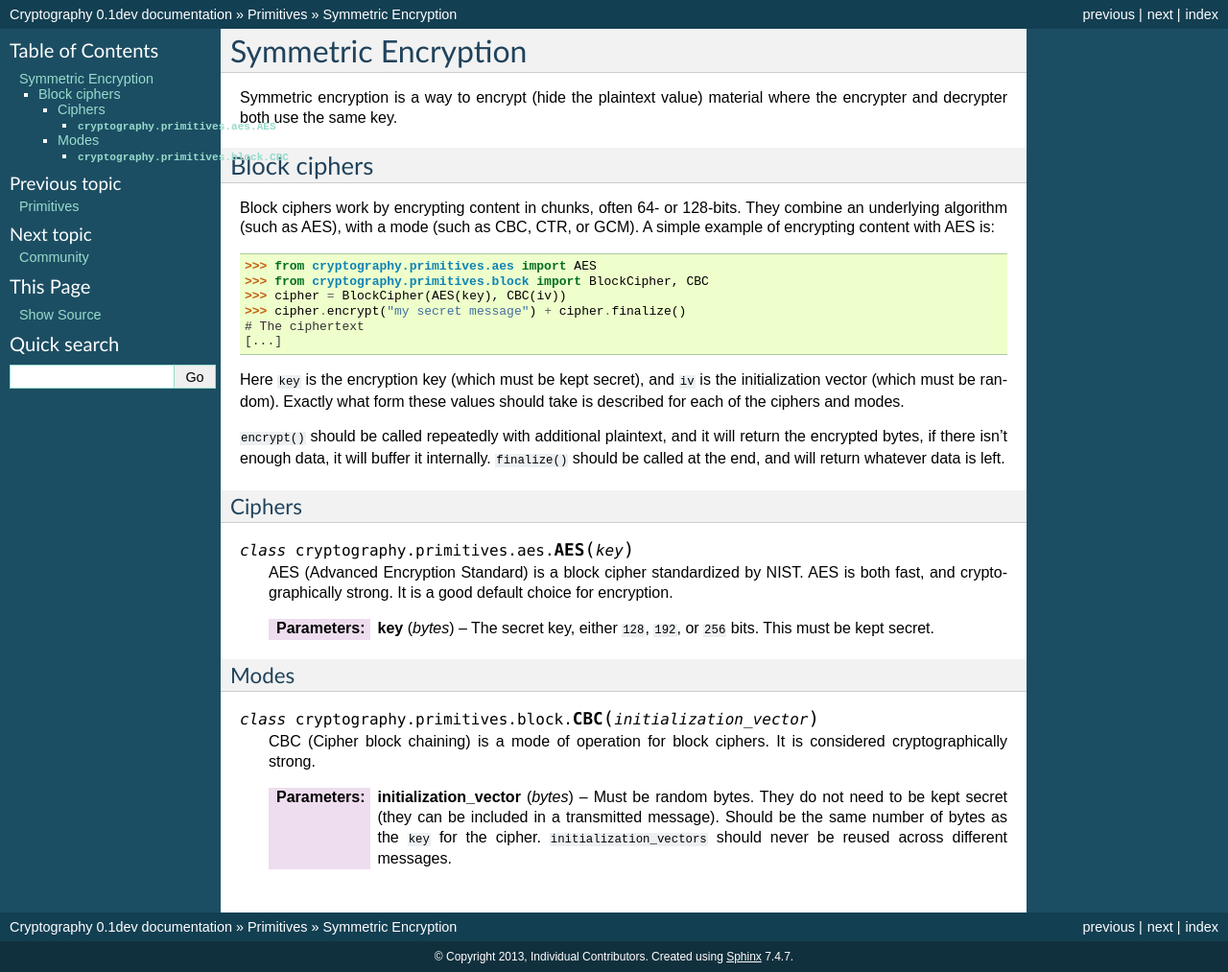
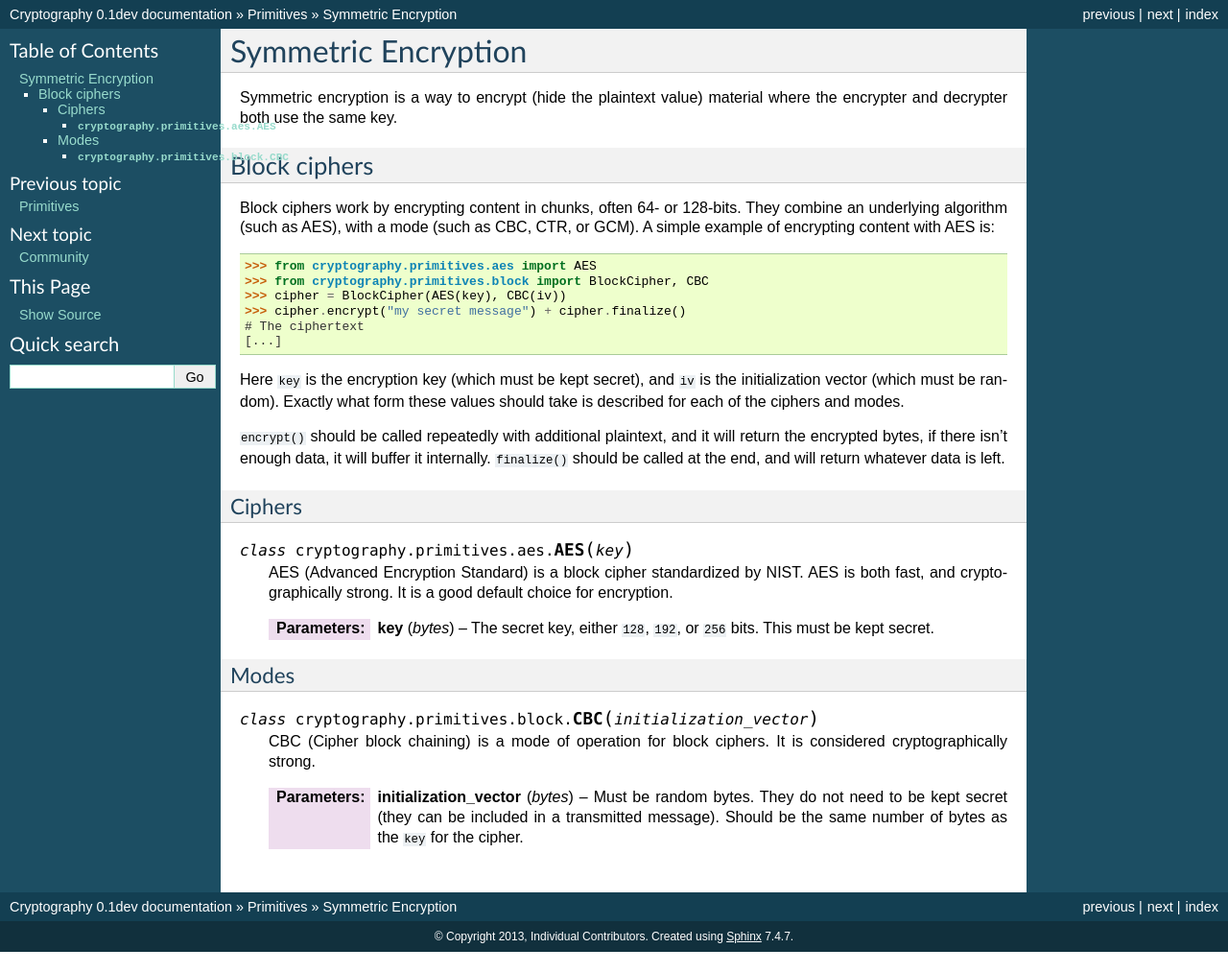
Before and after one commit to WebKing0121/cryptography, a Sphinx documentation site: the page built from docs/primitives/symmetric-encryption.rst, in a window 1280 px wide. Shown: the whole page at 96% size. Built offline with Sphinx 7.4.7, drawn with Linux system fonts in a browser that asks for light colours; after the commit the page ends 992 px from its top, so only the background shows below that.

Commit message:
This is a lie

```diff
--- a/docs/primitives/symmetric-encryption.rst
+++ b/docs/primitives/symmetric-encryption.rst
@@ -55,5 +55,3 @@ Modes
                                         in a transmitted message). Should be
                                         the same number of bytes as the ``key``
                                         for the cipher.
-                                        ``initialization_vectors`` should never
-                                        be reused across different messages.
```
